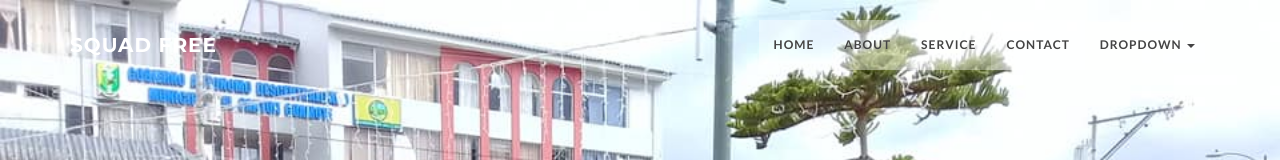
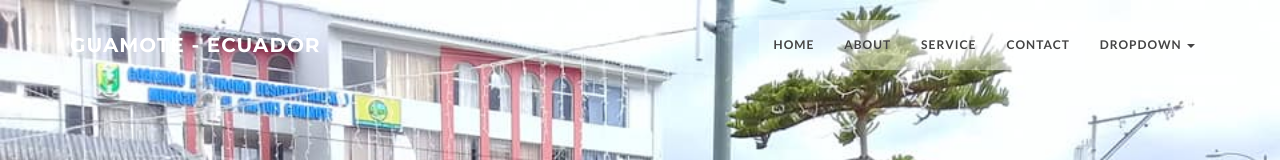
Before and after one commit to Daniels369/PCQ-, a plain HTML site: page index.html in a window 1280 px wide. Shown: the top 160 px of the page. Drawn offline with Linux system fonts and the light colour scheme.

Commit message:
Update index.html

```diff
--- a/index.html
+++ b/index.html
@@ -41,7 +41,7 @@
                     <i class="fa fa-bars"></i>
                 </button>
         <a class="navbar-brand" href="index.html">
-          <h1>SQUAD FREE</h1>
+          <h1>GUAMOTE - ECUADOR</h1>
         </a>
       </div>
 
```
